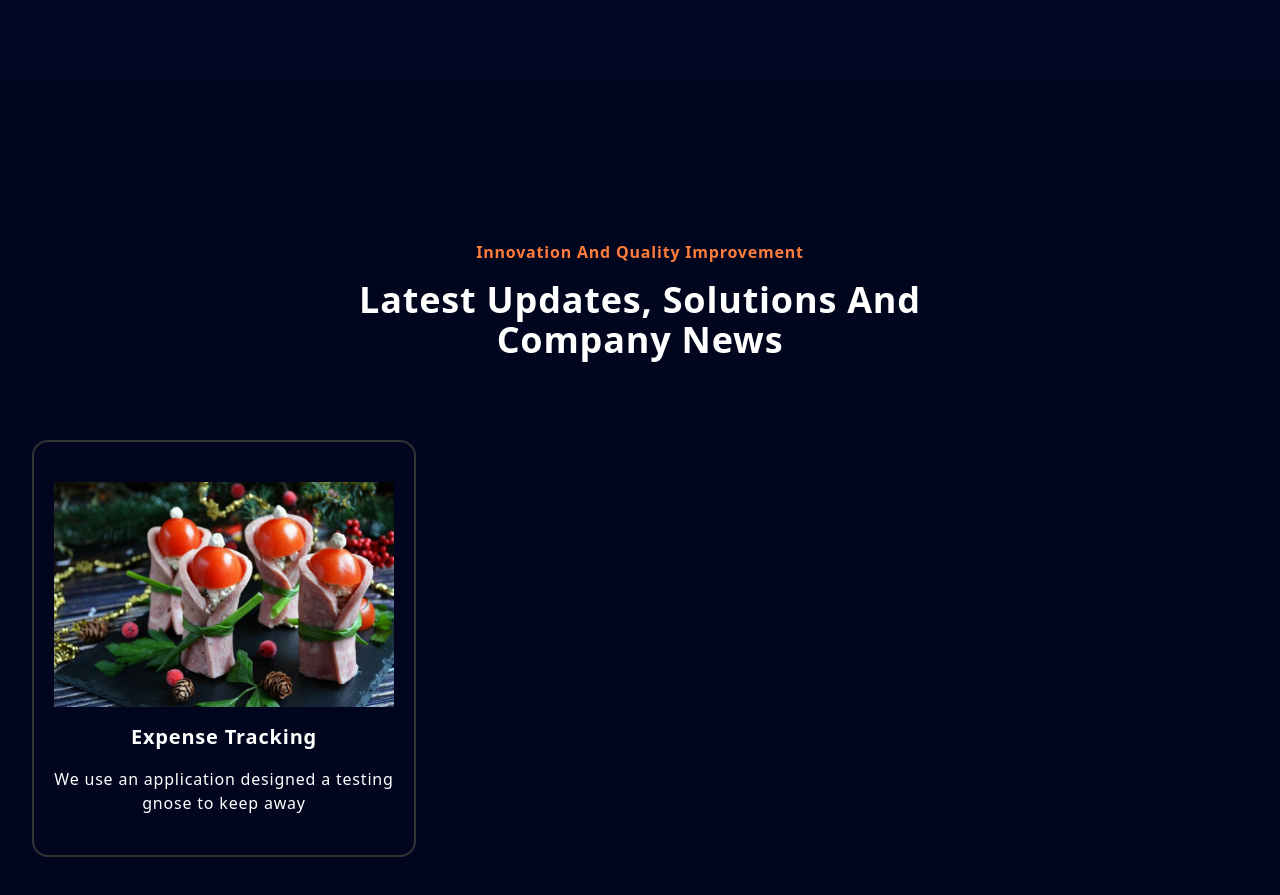
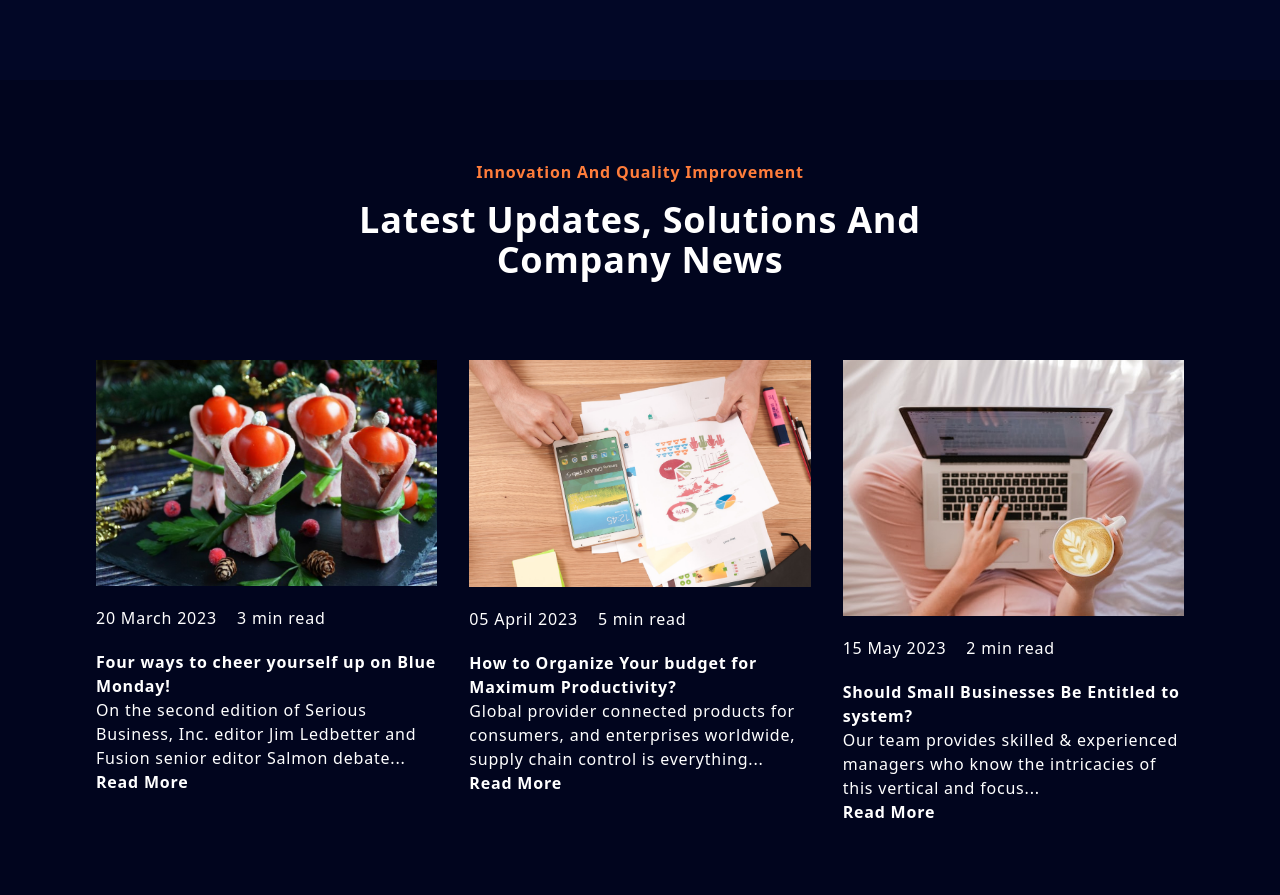
Before and after one commit to ZuhaibAyaz/Bank-Website, a website: page index.html in a window 1280 px wide. Shown: the part 4185-5080 px from the top of the page. Before the commit the page ends 5042 px from the top, so only its background shows below. Drawn offline with Linux system fonts and the light colour scheme.

Commit message:
style, blog

```diff
--- a/index.html
+++ b/index.html
@@ -417,7 +417,7 @@
 
 
 <section id="blog">
-    <div class="container py-20"></div>
+    <div class="container py-20">
 
         <div class="text-center m-auto mb-20 md:w-1/2 ">
 
@@ -430,19 +430,82 @@
 
             <!-- card no 1 -->
 
-        <div class="border-2 border-solid border-color-gray text-center px-5 py-10  rounded-2xl cursor-pointer hover:bg-color-primary-dark ease-in duration-200 ">
-        <div class=" w-full">
-            <img src="img/blog1.jpg" alt="">
+            <div class="">
+            <div class="lg:h-[40vh] rounded-xl scale-100 overflow-hidden">
+                <img src="img/blog1.jpg" alt="" class="lg:h-full w-full hover:scale-125 transition duration-300 ease-in-out">
             </div>
-        <h3 class="font-bold py-4 text-xl">Expense Tracking</h3>
-        <p class="leading-relax">We use an application designed a testing gnose to keep away</p>
+
+            <div>
+                <div class="flex items-center gap-5 py-5">
+                    <p>20 March 2023</p>
+                    <p>3 min read</p>
+                </div>
+
+                <a href="#blog" class="text-2xl font-bold underline hover:text-color-secondary hover:no-underline"> Four ways to cheer yourself up on Blue Monday!</a>
+               <p class="leading-relax my-5">On the second edition of Serious Business, Inc. editor Jim Ledbetter and Fusion senior editor Salmon debate...</p>
+
+            <a href="#blog" class="inline-block font-bold underline hover:text-color-secondary hover:no-underline">Read More</a>
+
+            </div>
+            </div>
+
+
+             <!-- card no 2 -->
+
+             <div class="">
+                <div class="lg:h-[40vh] rounded-xl scale-100 overflow-hidden">
+                    <img src="img/blog2.jpg" alt="" class="lg:h-full w-full hover:scale-125 transition duration-300 ease-in-out">
+                </div>
+
+                <div>
+                    <div class="flex items-center gap-5 py-5">
+                        <p>05 April 2023</p>
+                        <p>5 min read</p>
+                    </div>
+
+                    <a href="#blog" class="text-2xl font-bold underline hover:text-color-secondary hover:no-underline"> How to Organize Your budget for Maximum Productivity?</a>
+                   <p class="leading-relax my-5">Global provider connected products for consumers, and enterprises worldwide, supply chain control is everything...</p>
+
+                <a href="#blog" class="inline-block font-bold underline hover:text-color-secondary hover:no-underline">Read More</a>
+
+                </div>
+                </div>
+
+
+                 <!-- card no 3 -->
+
+            <div class="">
+                <div class="lg:h-[40vh] rounded-xl scale-100 overflow-hidden">
+                    <img src="img/blog3.jpg" alt="" class="lg:h-full w-full hover:scale-125 transition duration-300 ease-in-out">
+                </div>
+
+                <div>
+                    <div class="flex items-center gap-5 py-5">
+                        <p>15 May 2023</p>
+                        <p>2 min read</p>
+                    </div>
+
+                    <a href="#blog" class="text-2xl font-bold underline hover:text-color-secondary hover:no-underline">Should Small Businesses Be Entitled to system?</a>
+                   <p class="leading-relax my-5">Our team provides skilled & experienced managers who know the intricacies of this vertical and focus...</p>
+
+                <a href="#blog" class="inline-block font-bold underline hover:text-color-secondary hover:no-underline">Read More</a>
+
+                </div>
                 </div>
 
 
 
         </div>
 
+
+
+
+
+    </div>
+
 </section>
+
+
 
 </main>
 
```
Lines whose indentation alone changed are shown as unchanged.
